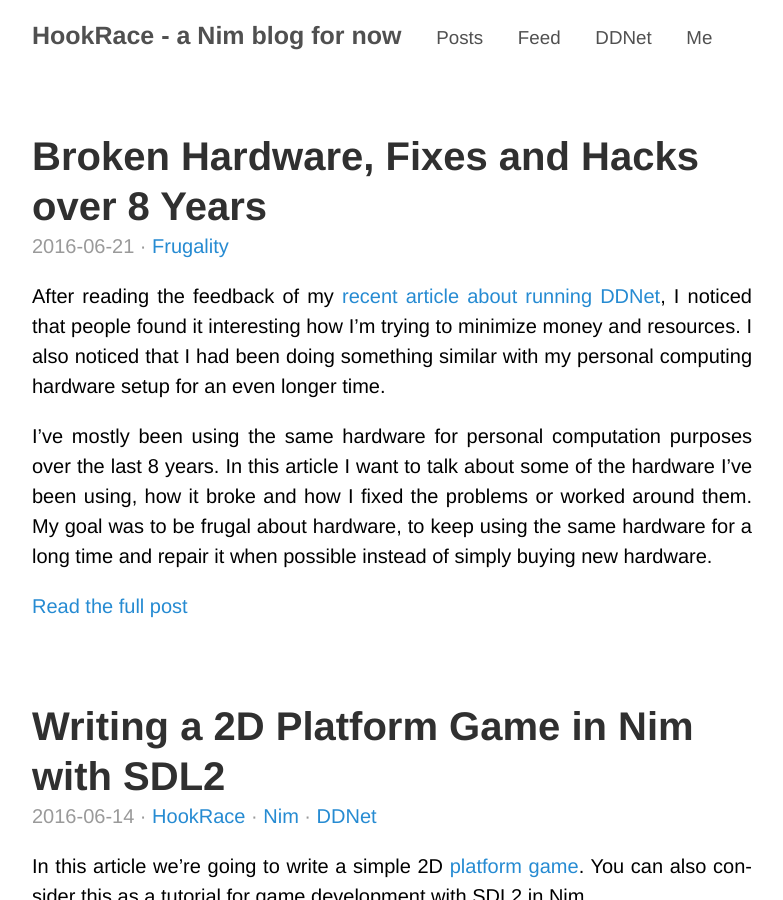
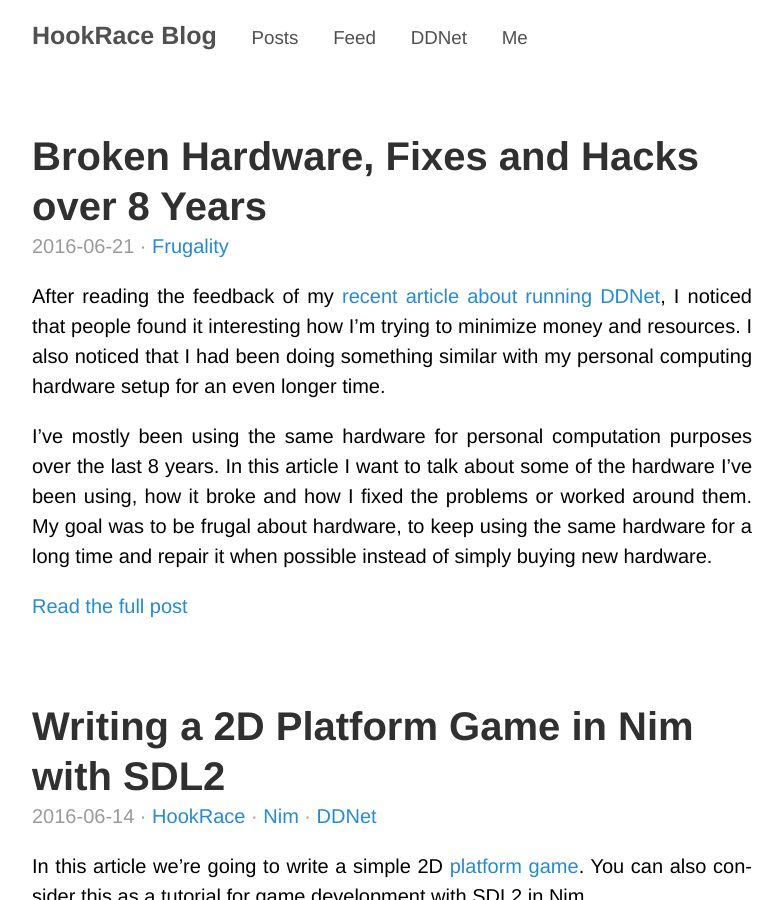
Before and after one commit to HookRace/hookrace-web, a Jekyll site: the page built from www/index.html, in a window 1280 px wide and 900 px high. Shown: the whole window, without its empty margins (248-1031 px from the left). Built offline with Jekyll 4.4.1, drawn with Linux system fonts in a browser that asks for light colours; Markdown is read by kramdown in place of the engine named in the settings.

```diff
--- a/www/_config.yml
+++ b/www/_config.yml
@@ -10,7 +10,7 @@
 excerpt_separator: <!--more-->
 
 # Setup
-title:            HookRace - a Nim blog for now
+title:            HookRace Blog
 tagline:          The successor of DDraceNetwork
 url:              https://hookrace.net
 baseurl:          /
```
